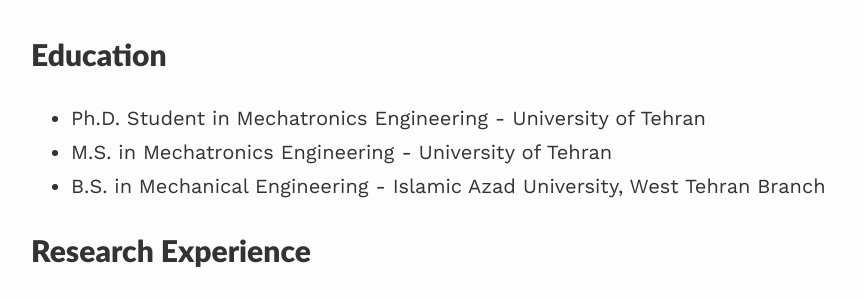
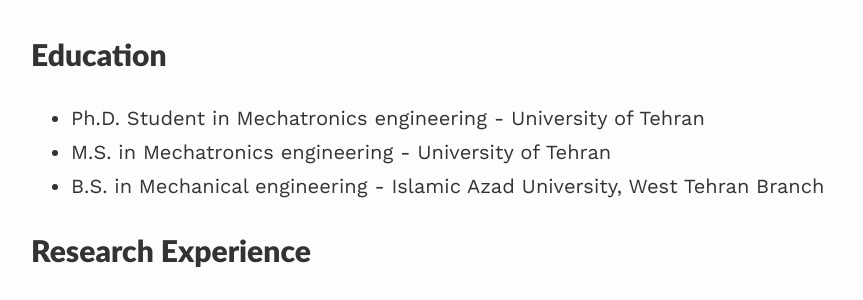
Before and after one commit to alireza-kargar/alireza-kargar.github.io, a Jekyll site: the page built from index.md, in a window 1280 px wide and 900 px high, scrolled down 709 px. Shown: the part 154-454 px from the top of the window, without its empty margins (209-1072 px from the left). Built offline with Jekyll 4.4.1, drawn with Linux system fonts in a browser that asks for light colours; nearby versions of some CDN libraries.

Commit message:
homepage update

```diff
--- a/index.md
+++ b/index.md
@@ -20,9 +20,9 @@
 Human-Centered Robotics, Rehabilitation Robotics, Computer-Aided Design, Service Robots.
 
 ## Education
-- Ph.D. Student in Mechatronics Engineering - University of Tehran
-- M.S. in Mechatronics Engineering - University of Tehran
-- B.S. in Mechanical Engineering - Islamic Azad University, West Tehran Branch
+- Ph.D. Student in Mechatronics engineering - University of Tehran
+- M.S. in Mechatronics engineering - University of Tehran
+- B.S. in Mechanical engineering - Islamic Azad University, West Tehran Branch
 
 ## Research Experience
 
```
